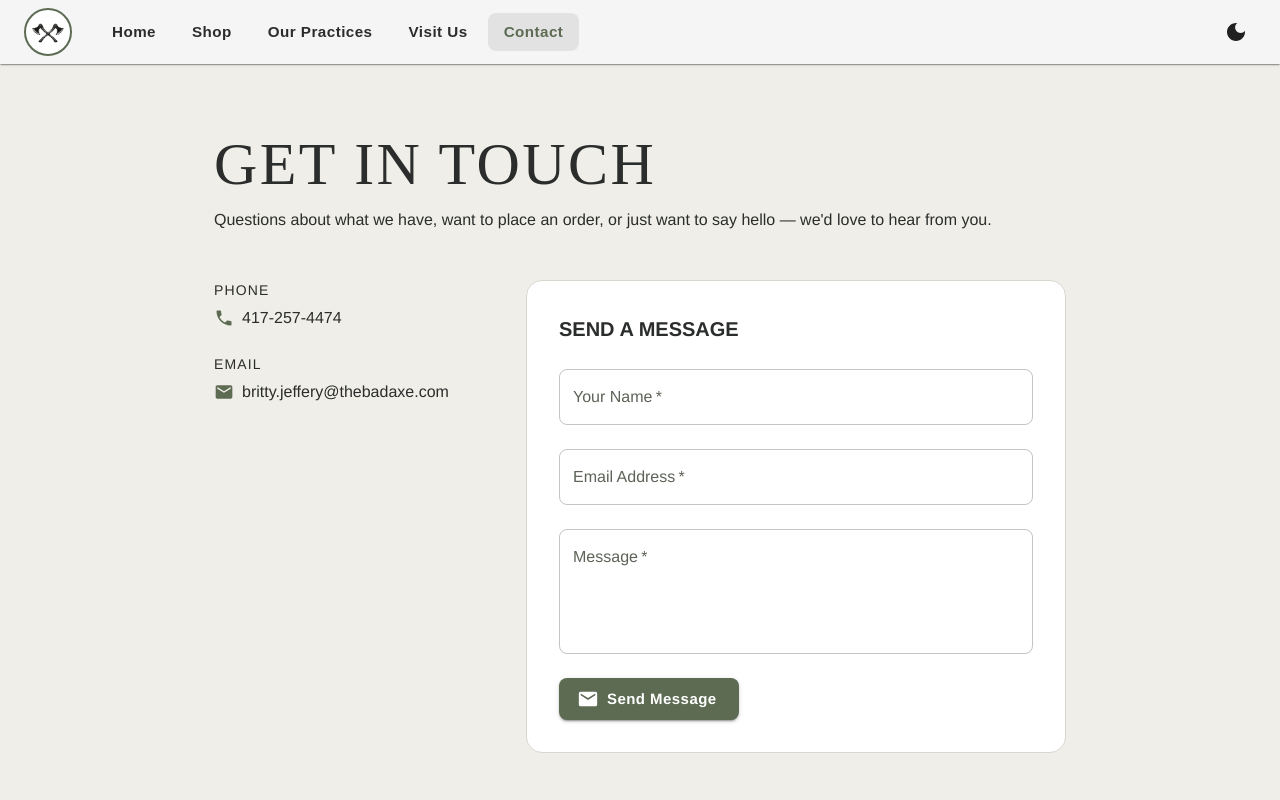
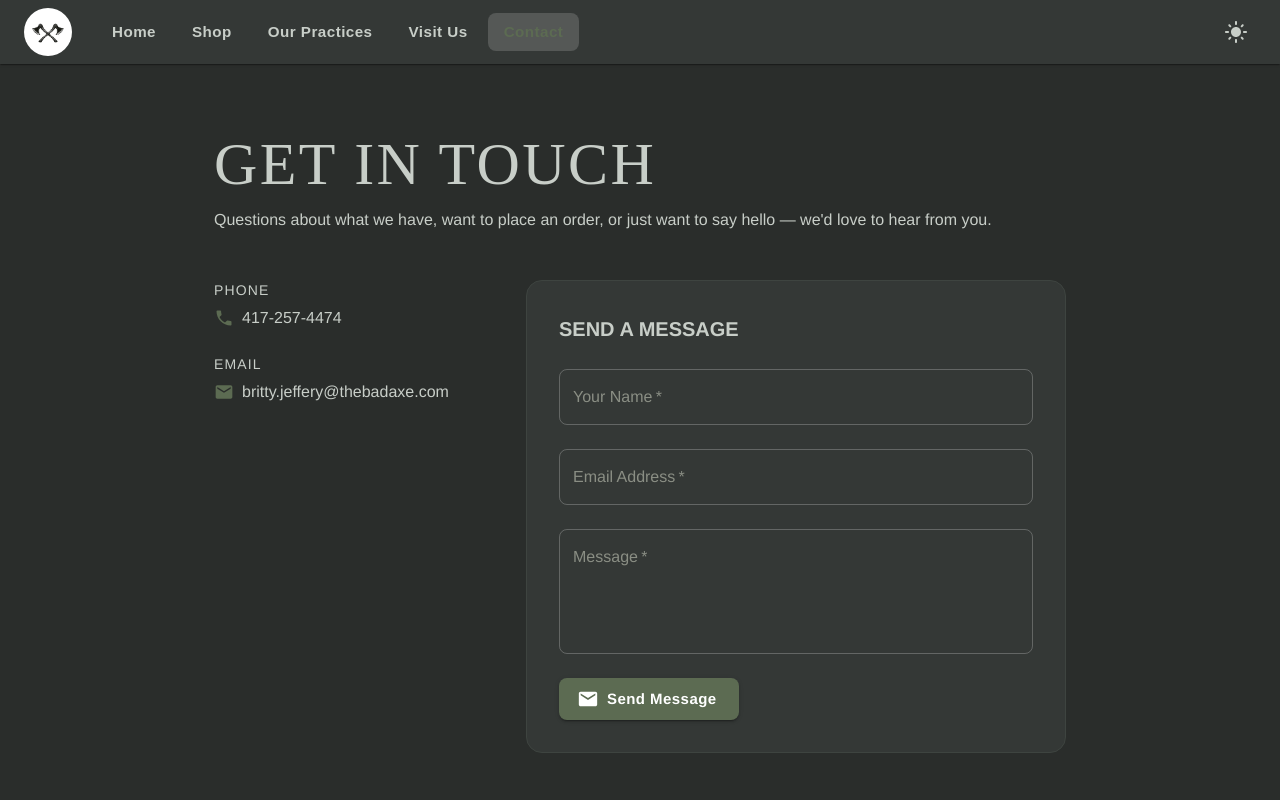
Before and after one commit to richi1717/bad-axe, a React (Vite) app: page /contact in a window 1280 px wide. Shown: the top 800 px of the page. Built offline with nearby package versions, Linux system fonts and the light colour scheme; a web font is replaced by a local one.

Commit message:
default to dark mode

```diff
--- a/src/theme/ColorModeProvider.tsx
+++ b/src/theme/ColorModeProvider.tsx
@@ -18,7 +18,7 @@ export const useColorMode = () => useContext(ColorModeContext)
 export default function ColorModeProvider({ children }: { children: ReactNode }) {
   const [mode, setMode] = useState<ColorMode>(() => {
     const saved = localStorage.getItem('colorMode')
-    return (saved as ColorMode) || 'light'
+    return (saved as ColorMode) || 'dark'
   })
 
   const toggleColorMode = () => {
```
